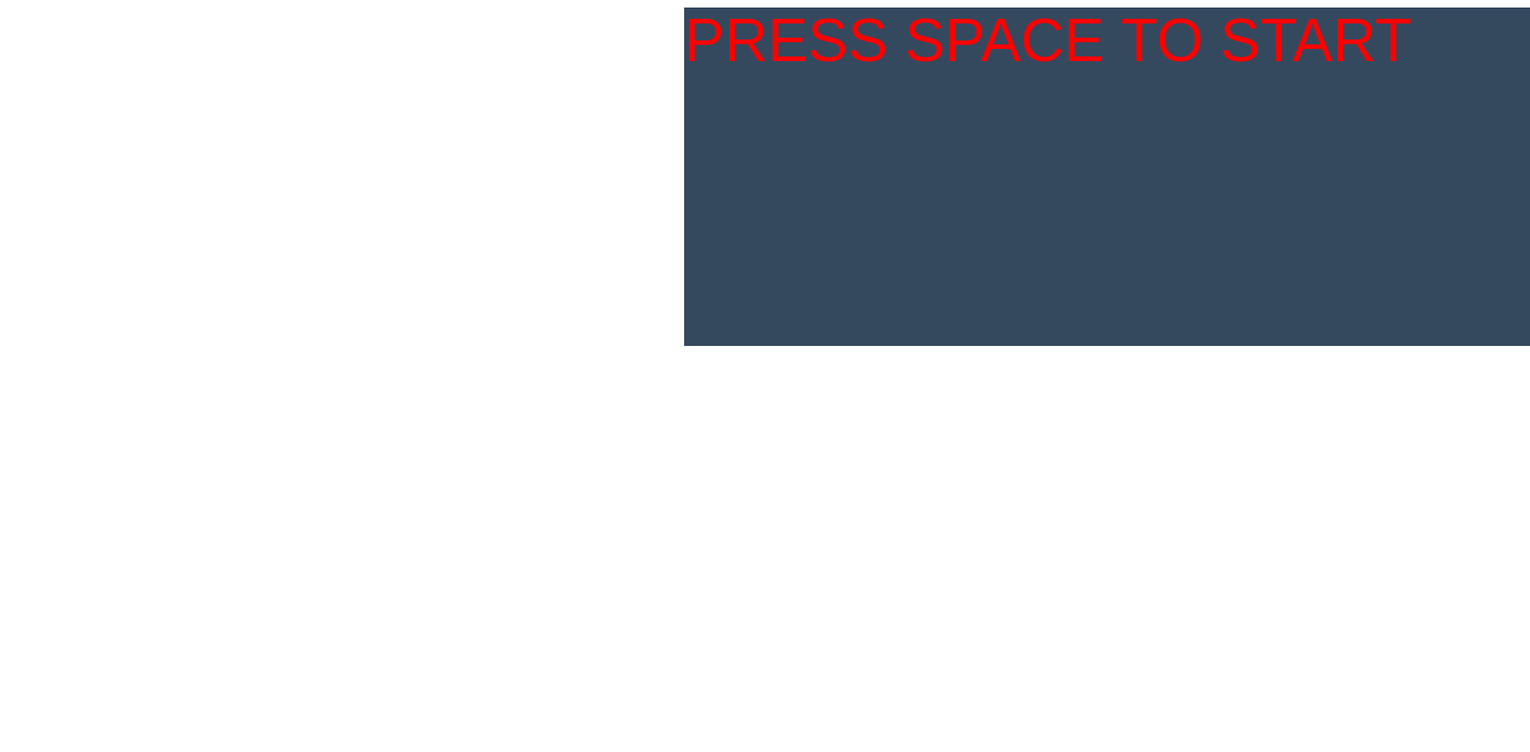
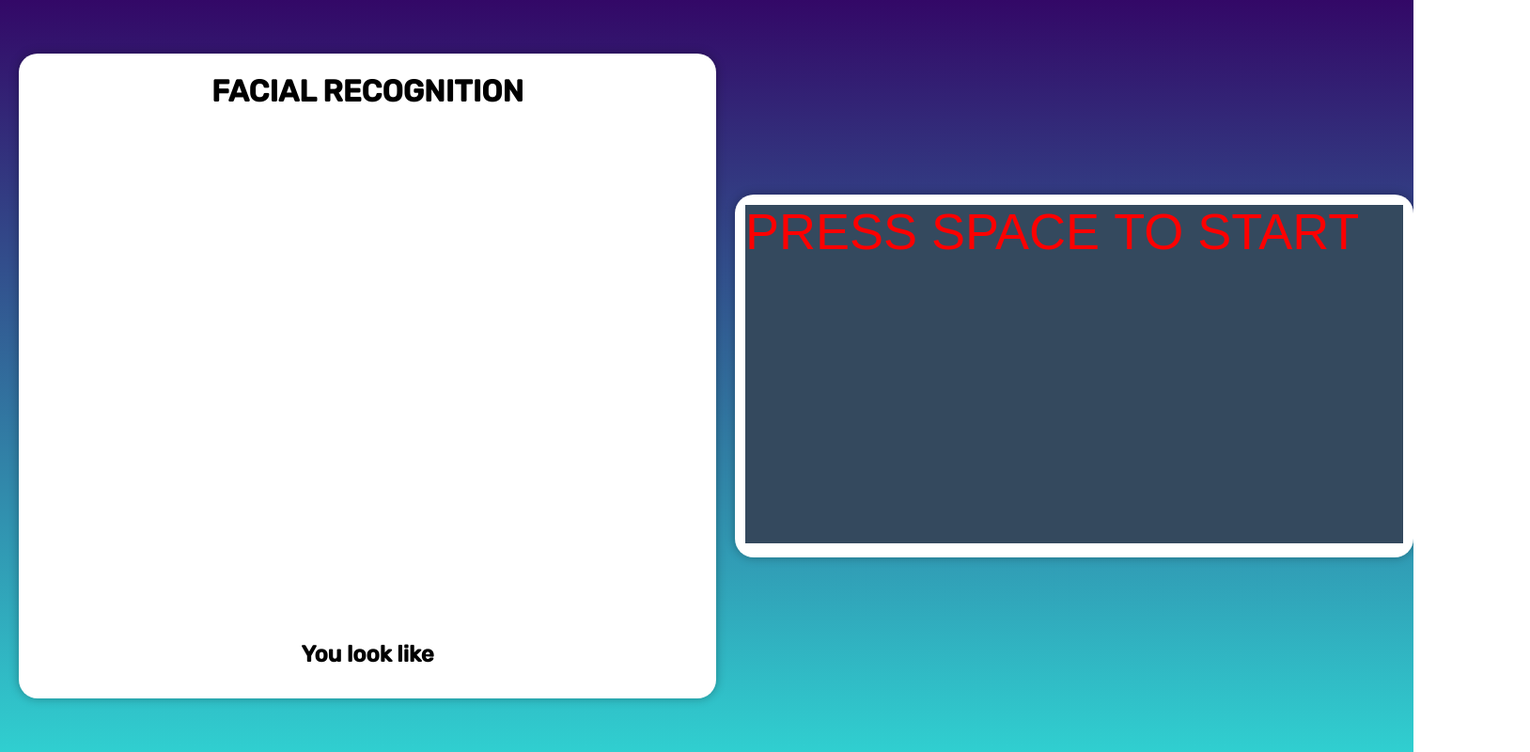
Before and after one commit to Jony-Tech/project-uni, a plain HTML site: page index.html in a window 1280 px wide. Shown: the whole page at 94% size, 1628 px wide, since content can reach past the window. Drawn offline with Linux system fonts and the light colour scheme; no server answers.

Commit message:
added-styles

```diff
--- a/index.html
+++ b/index.html
@@ -8,20 +8,35 @@
     <script src="face-api.min.js" defer></script>
     <script src="script.js" defer></script>
     <link rel="stylesheet" href="style.css" />
+    <link rel="preconnect" href="https://fonts.googleapis.com" />
+    <link rel="preconnect" href="https://fonts.gstatic.com" crossorigin />
+    <link
+      href="https://fonts.googleapis.com/css2?family=Rubik:wght@400;500&display=swap"
+      rel="stylesheet"
+    />
   </head>
   <body style="overflow: hidden">
     <div class="all">
       <div class="section-video">
-        <div class="videoC">
-          <video id="video" autoplay muted width="720" height="540"></video>
-        </div>
-        <div class="section-info">
-          <span id="expressionInfo"></span>
-          <span id="ageInfo"></span>
+        <div class="info-section-video">
+          <h1>FACIAL RECOGNITION</h1>
+          <div class="videoC">
+            <video id="video" autoplay muted width="720" height="540"></video>
+          </div>
+          <div class="section-info">
+            <h2>You look like</h2>
+            <p id="expressionInfo"></p>
+            <p id="ageInfo"></p>
+            <p id="genderInfo"></p>
+          </div>
         </div>
       </div>
 
-      <div id="container"></div>
+      <div class="section-videogame">
+        <div class="videogame">
+          <div id="container"></div>
+        </div>
+      </div>
     </div>
 
     <script src="phaser.min.js"></script>
--- a/script.js
+++ b/script.js
@@ -55,19 +55,10 @@ elVideo.addEventListener('play', async() => {
         // faceapi.draw.drawFaceExpressions(canvas, resizedDetections)
 
         resizedDetections.forEach(detection => {
-            // const box = detection.detection.box;
-            const ageInfo = Math.round(detection.age) + ' years ' + detection.gender;
-            const expressionInfo =printHtml(detection.expressions);
 
-
-
-
-            // new faceapi.draw.DrawBox (box, {
-            //     label: Math.round(detection.age) + ' años ' + detection.gender
-            // }).draw(canvas)
-
-            document.getElementById('ageInfo').textContent = ageInfo;
-            document.getElementById('expressionInfo').textContent = expressionInfo;
+            document.getElementById('genderInfo').textContent = detection.gender;
+            document.getElementById('ageInfo').textContent = `${Math.round(detection.age)} years old`;
+            document.getElementById('expressionInfo').textContent = printHtml(detection.expressions);
         },100);
 
     })
@@ -90,7 +81,7 @@ elVideo.addEventListener('play', async() => {
                 emotion = e;
             }
         }
-        return `${emotion} : ${valueEmotion}`
+        return `${Math.round(valueEmotion * 100)}% ${emotion}`
     }
 })
 //neutral: 96%, happy: 2%, sad: 0%, angry: 1%, fearful: 0%, disgusted: 0%, surprised: 0%
--- a/src/main.js
+++ b/src/main.js
@@ -5,7 +5,6 @@ import Intro from './scenes/Intro.js'
 const config = {
 
     // OPCIONALES
-    title: 'Titulo Juego',
     url: 'http://enmilocalfunciona.io',
     version: '0.0.1',
 
@@ -16,14 +15,13 @@ const config = {
     type: Phaser.AUTO, // WEBGL O CANVAS O AUTOMATICO
     backgroundColor: '#34495E', // FONDO DEL LIENZO
     scale: {
-        width: 900, // TAMAÑO DEL LIENZO
+        width: 700, // TAMAÑO DEL LIENZO
         height: 360,
         parent: 'container', // ID DEL CONTENEDOR
         mode: Phaser.Scale.FIT,
         // autoCenter: Phaser.Scale.CENTER_BOTH
         autoCenter: Phaser.Scale.CENTER_HORIZONTALLY
     },
-
     // INFORMACIÓN DE LA CONSOLA
     banner: {
         hidePhaser: true, // OCULTAR TEXTO DE PHASER EN CONSOLA
--- a/src/scenes/Intro.js
+++ b/src/scenes/Intro.js
@@ -21,7 +21,7 @@ class Intro extends Phaser.Scene {
     create() {
 
 
-        this.introText = this.add.text(0,0,"PRESS SPACE TO START", { fontStyle: 'strong', align: 'right', font: '64px Arial', fill: 'red' });
+        this.introText = this.add.text(0,0,"PRESS SPACE TO START", { fontStyle: 'strong', align: 'right', font: '54px Arial', fill: 'red' });
 
         // CREATE KEYBOARD CURSOS
         this.cursors = this.input.keyboard.createCursorKeys();
--- a/style.css
+++ b/style.css
@@ -1,20 +1,52 @@
-/* body{
-    margin:0;
+* {
     padding: 0;
-    display: flex;
-    align-items: center;
-    justify-content: center;
-    background-color: #1d1d1d;
-    width: 100vw;
+    margin: 0;
+    box-sizing: border-box;
+}
+body{
+    background-image: linear-gradient(to top, #30cfd0 0%, #330867 100%);
     height: 100vh;
-} */
-
-
+    font-family: 'Rubik', sans-serif;
+}
 .all{
     display: flex;
 }
-
+h1{
+    text-align: center;
+    padding: 10px 0px 15px 0px;
+    color: #000000;
+}
+h2{
+    padding: 7px;
+}
+p{
+    color: #000000;
+    padding-bottom: 5px;
+}
 .videoC canvas{
     position: absolute;
     margin-left: -720px;
 }
+.section-video{
+    display: flex;
+    justify-content: center;
+    align-items: center;
+    height: 100vh;
+    padding: 20px;
+}
+.info-section-video, .videogame{
+    background-color: #ffffff;
+    /* backdrop-filter: blur(15px); */
+    border: 1px solid rgba(255, 255, 255, .25);
+    border-radius: 20px;
+    box-shadow: 0 0 10px 1px rgba(0, 0, 0, 0.25);
+    padding: 10px;
+}
+.section-info{
+    text-align: center;
+}
+.section-videogame{
+    display: flex;
+    justify-content: center;
+    align-items: center;
+}
```
